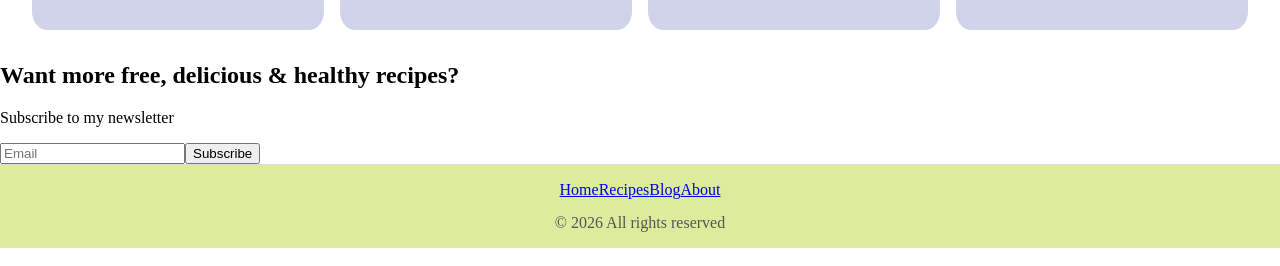
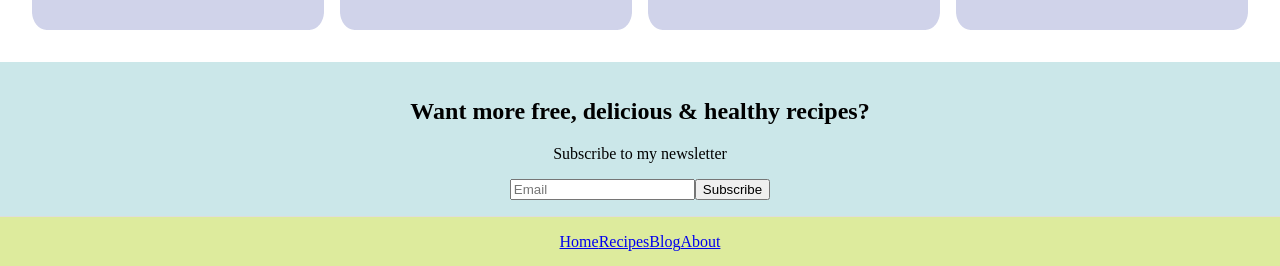
Before and after one commit to elifketen/FlovKitchen, a Next.js app: page / in a window 1280 px wide. Shown: the part 1003-1269 px from the top of the page. Built offline with nearby package versions, Linux system fonts and the light colour scheme.

Commit message:
add basic CSS to newsletter

```diff
--- a/app/globals.css
+++ b/app/globals.css
@@ -135,3 +135,9 @@ nav {
   position: absolute;
   right: 2rem;
 }
+/* NEWSLETTER */
+.newsletter {
+  padding: 16px;
+  text-align: center;
+  background-color: #cbe7e9;
+}
--- a/components/Newsletter.js
+++ b/components/Newsletter.js
@@ -1,6 +1,6 @@
 export default function Newsletter() {
   return (
-    <section>
+    <section className="newsletter">
       <h2>Want more free, delicious & healthy recipes?</h2>
       <p>Subscribe to my newsletter</p>
       <form>
```
